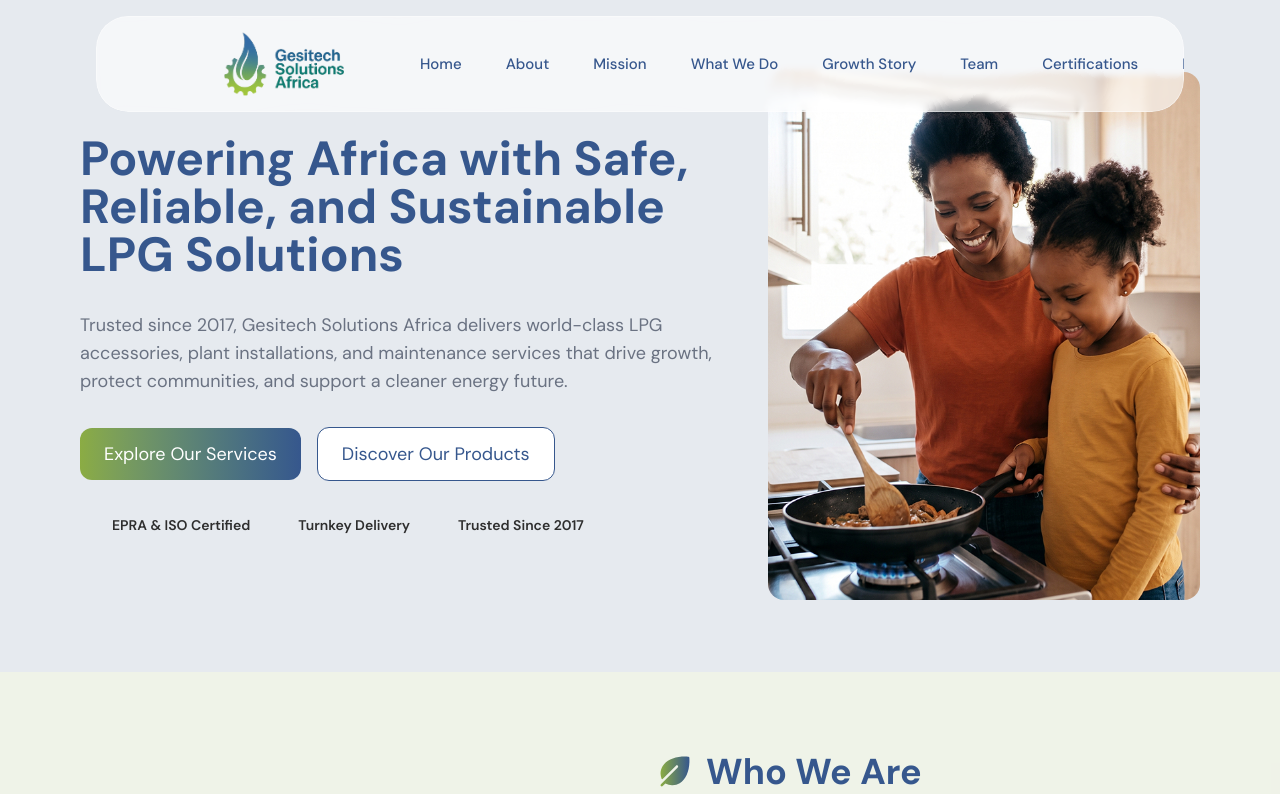
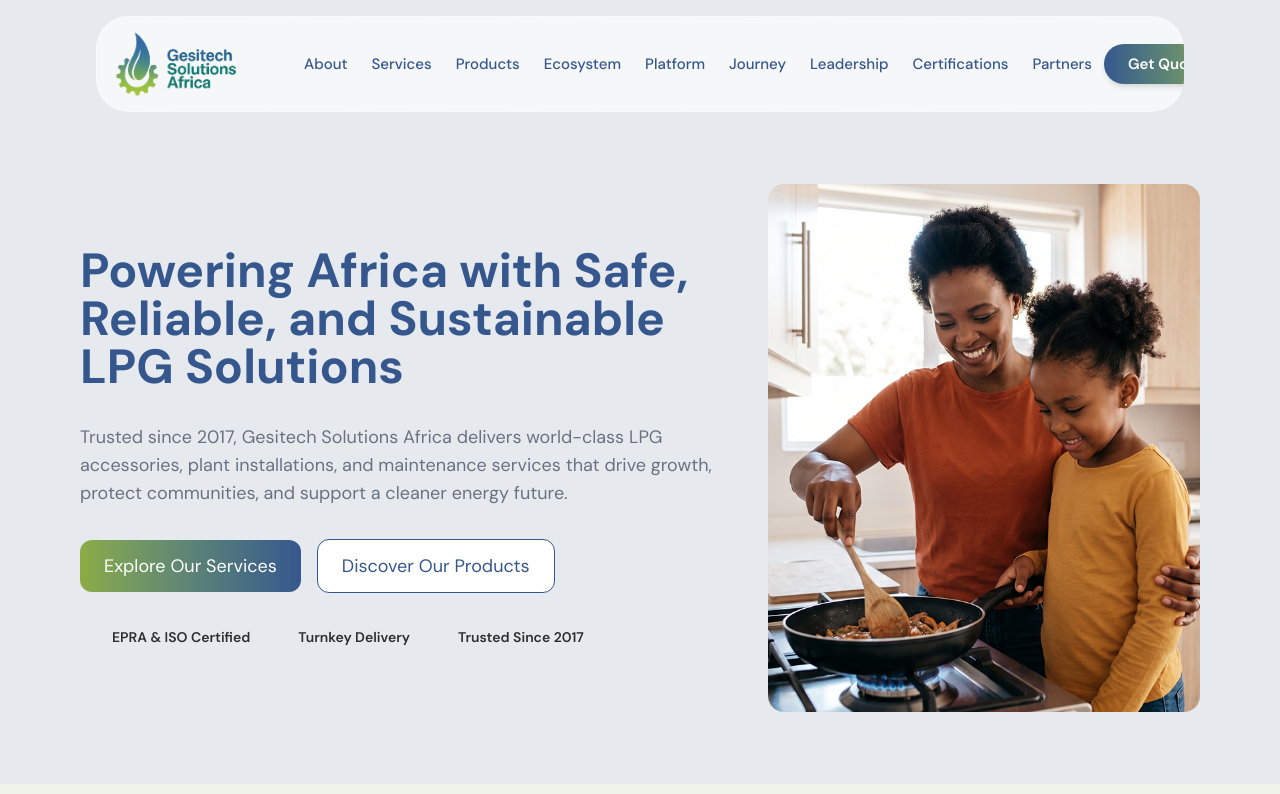
Before and after one commit to kwamevaughan/gesitech-solutions-africa, a Next.js app: page / in a window 1280 px wide. Shown: the top 794 px of the page. Built offline with nearby package versions, Linux system fonts and the light colour scheme; some icons are missing.

Commit message:
refactor: update Hero and Navbar components for improved layout and styling

```diff
--- a/src/features/home/components/Hero.tsx
+++ b/src/features/home/components/Hero.tsx
@@ -8,7 +8,7 @@ interface HeroProps {
 
 export default function Hero({ onOpenContact }: HeroProps) {
   return (
-    <section id="home" className="bg-gesitech-blue/10 -mt-28 pt-46 pb-18 px-4">
+    <section id="home" className="bg-gesitech-blue/10 pt-46 pb-18 px-4">
       <div className="flex flex-col lg:flex-row items-center justify-between gap-10 container-fluid">
         <div className="flex flex-col items-start justify-center lg:w-3/5">
           <h2 className="text-3xl md:text-4xl lg:text-5xl font-bold text-gesitech-blue mb-6 lg:mb-8 text-center lg:text-left">
--- a/src/shared/layouts/Navbar.tsx
+++ b/src/shared/layouts/Navbar.tsx
@@ -303,8 +303,8 @@ export default function Navbar() {
 
       <nav
         style={{ transitionTimingFunction: "cubic-bezier(0.22, 1, 0.36, 1)" }}
-        className={`relative mx-auto flex w-full items-center justify-between transition-[height,padding] duration-500 ${
-          isScrolled ? "h-20 px-6 lg:px-8" : "h-24 px-4 sm:px-[5vw] lg:px-32"
+        className={`relative mx-auto grid w-full grid-cols-[auto_1fr_auto] items-center px-3 transition-[height] duration-500 lg:px-5 ${
+          isScrolled ? "h-20" : "h-24"
         }`}
       >
         <a href="#home" onClick={(e) => handleLinkClick(e, "#home")} className="relative block h-16 w-44 shrink-0">
@@ -320,7 +320,7 @@ export default function Navbar() {
         <div
           ref={navLinksRef}
           onMouseLeave={() => setHoverRect(null)}
-          className="relative ml-auto hidden items-center gap-1 lg:flex"
+          className="relative mx-auto hidden items-center justify-center lg:flex"
         >
           {/* One persistent highlight, measured off whichever link is
               hovered and animated via `animate` (not layoutId): a
@@ -360,20 +360,21 @@ export default function Navbar() {
                 setHoverRect(rect);
                 setLastHoverRect(rect);
               }}
-              className="relative z-10 inline-flex h-10 items-center rounded-full px-5 text-md font-medium text-gesitech-blue whitespace-nowrap transition-colors hover:text-gesitech-green"
+              className="relative z-10 inline-flex h-10 items-center rounded-full px-3 text-md font-medium text-gesitech-blue whitespace-nowrap transition-colors hover:text-gesitech-green"
             >
               {link.label}
             </a>
           ))}
+        </div>
 
+        <div className="flex items-center justify-self-end">
           <button
             type="button"
             onClick={openContact}
-            className="ml-2 inline-flex h-10 items-center rounded-full bg-gradient-to-r from-gesitech-blue to-gesitech-green px-6 text-md font-semibold text-white whitespace-nowrap shadow-md transition-all duration-300 hover:shadow-lg hover:scale-105 cursor-pointer"
+            className="hidden h-10 items-center rounded-full bg-gradient-to-r from-gesitech-blue to-gesitech-green px-6 text-md font-semibold text-white whitespace-nowrap shadow-md transition-all duration-300 hover:shadow-lg hover:scale-105 cursor-pointer lg:inline-flex"
           >
             Get Quote
           </button>
-        </div>
 
           <button
             type="button"
@@ -393,6 +394,7 @@ export default function Navbar() {
               />
             </span>
           </button>
+        </div>
       </nav>
     </header>
 
--- a/src/shared/layouts/nav.ts
+++ b/src/shared/layouts/nav.ts
@@ -5,12 +5,13 @@ export interface NavLink {
 }
 
 export const navLinks: NavLink[] = [
-  { href: "#home", label: "Home", isAnchor: true },
   { href: "#about", label: "About", isAnchor: true },
-  { href: "#mission", label: "Mission", isAnchor: true },
-  { href: "#what-we-do", label: "What We Do", isAnchor: true },
-  { href: "#growth-story", label: "Growth Story", isAnchor: true },
-  { href: "#team", label: "Team", isAnchor: true },
+  { href: "#services", label: "Services", isAnchor: true },
+  { href: "#products", label: "Products", isAnchor: true },
+  { href: "#ecosystem", label: "Ecosystem", isAnchor: true },
+  { href: "#platform", label: "Platform", isAnchor: true },
+  { href: "#journey", label: "Journey", isAnchor: true },
+  { href: "#leadership", label: "Leadership", isAnchor: true },
   { href: "#certifications", label: "Certifications", isAnchor: true },
   { href: "#partners", label: "Partners", isAnchor: true },
 ];
```
Lines whose indentation alone changed are shown as unchanged.
